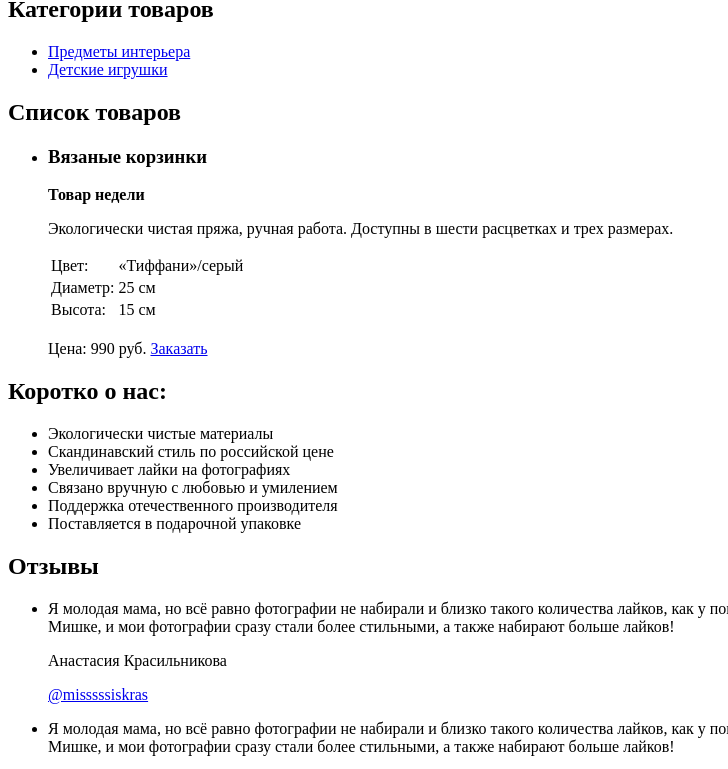
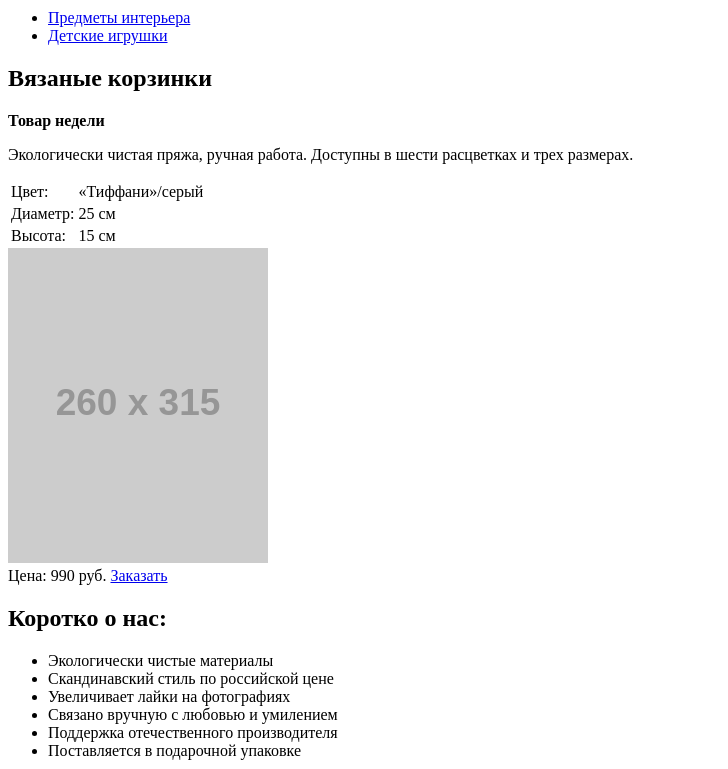
Before and after one commit to bibblebabl/1026635-mishka-18, a website: page source/index.html in a window 1280 px wide. Shown: the part 227-996 px from the top of the page, without its empty margins (0-728 px from the left). Drawn offline with Linux system fonts and the light colour scheme; placeholder pictures from the web are drawn by us.

Commit message:
source:/ index, form, catalog.html: правки по ревью

```diff
--- a/source/index.html
+++ b/source/index.html
@@ -28,42 +28,25 @@
         </li>
       </ul>
     </nav>
+
+    <h1 class="page-header__title">Милые штуки ручной работы для дома</h1>
+
+    <ul class="page-header__categories categories">
+      <li class="categories__item"><a href="#">Предметы интерьера</a></li>
+      <li class="categories__item"><a href="#">Детские игрушки</a></li>
+    </ul>
   </header>
 
   <main class="page-main">
-
-    <section class="hero">
-      <h1 class="hero__title">Милые штуки ручной работы для дома</h1>
-    </section>
-
-    <section class="product-categories">
-
-      <h2 class="visually-hidden">Категории товаров</h2>
-
-      <ul class="product-categories__list">
-        <li class="product-categories__item"><a href="#">Предметы интерьера</a></li>
-        <li class="product-categories__item"><a href="#">Детские игрушки</a></li>
-      </ul>
-
-    </section>
-
-    <section class="products">
-
-      <h2 class="visually-hidden">Список товаров</h2>
-
-      <ul class="products-list">
-
-        <li class="products-list__item product-card">
-          <h3 class="product-card__title">
+    <article class="product-of-week">
+      <h2 class="product-of-week__title">
         Вязаные корзинки
-          </h3>
-          <b class="product-card__subtitle">Товар недели</b>
-
-          <p class="product-card__description">
+      </h2>
+      <b class="product-of-week__subtitle">Товар недели</b>
+      <p class="product-of-week__description">
         Экологически чистая пряжа, ручная работа. Доступны в шести расцветках и трех размерах.
       </p>
-
-          <table class="product-card__characteristics product-characteristics">
+      <table class="product-of-week__characteristics product-characteristics">
         <tr>
           <td class="product-characteristics__title">
             Цвет:
@@ -89,19 +72,14 @@
           </td>
         </tr>
       </table>
-
-          <div class="product-card__image-wrapper">
-            <img src="" alt="" class="product-card__image">
+      <div class="product-of-week__image-wrapper">
+        <img src="https://via.placeholder.com/260x315" alt="Товар недели" class="product-of-week__image">
       </div>
-
-          <span class="product-card__price">
+      <span class="product-of-week__price">
         Цена: 990 руб.
       </span>
-
-          <a class="product-card__buy button" href="#">Заказать</a>
-
-        </li>
-      </ul>
+      <a class="product-of-week__buy button" href="#">Заказать</a>
+    </article>
 
     <section class="features">
 
@@ -153,6 +131,9 @@
             <p class="reviews__username"><a href="#">@misssssiskras</a></p>
 
           </li>
+
+          <button class="reviews__prev" type="button">Предыдущий отзыв</button>
+          <button class="reviews__next" type="button">Следующий отзыв</button>
         </ul>
       </div>
     </section>
@@ -160,18 +141,22 @@
   </main>
 
   <footer class="page-footer">
-    <div class="page-footer__wrapper">
     <div class="page-footer__social social">
       <ul class="social__list">
         <li class="social__item">
-            <a class="social__link social__link--instagram" href="https://www.instagram.com/htmlacademy">Мы в
-              Инстаграме</a>
+          <a class="social__link social__link--instagram" href="https://www.instagram.com/htmlacademy">
+            Мы в Инстаграме
+          </a>
         </li>
         <li class="social__item">
-            <a class="social__link social__link--facebook" href="https://www.facebook.com/htmlacademy">Мы в Фейсбуке</a>
+          <a class="social__link social__link--facebook" href="https://www.facebook.com/htmlacademy">
+            Мы в Фейсбуке
+          </a>
         </li>
         <li class="social__item">
-            <a class="social__link social__link--twitter" href="https://vk.com/htmlacademy">Мы в Твиттере</a>
+          <a class="social__link social__link--twitter" href="https://vk.com/htmlacademy">
+            Мы в Твиттере
+          </a>
         </li>
       </ul>
     </div>
@@ -179,7 +164,6 @@
       <b class="copyright__text">Разработано</b>
       <a class="button copyright__link" href="https://htmlacademy.ru/intensive/adaptive">HTML Academy</a>
     </div>
-    </div>
   </footer>
 </body>
 
```
Also changed, not shown: source/catalog.html (+18 -12 lines), source/form.html (+9 -6 lines). Lines whose indentation alone changed are shown as unchanged.
